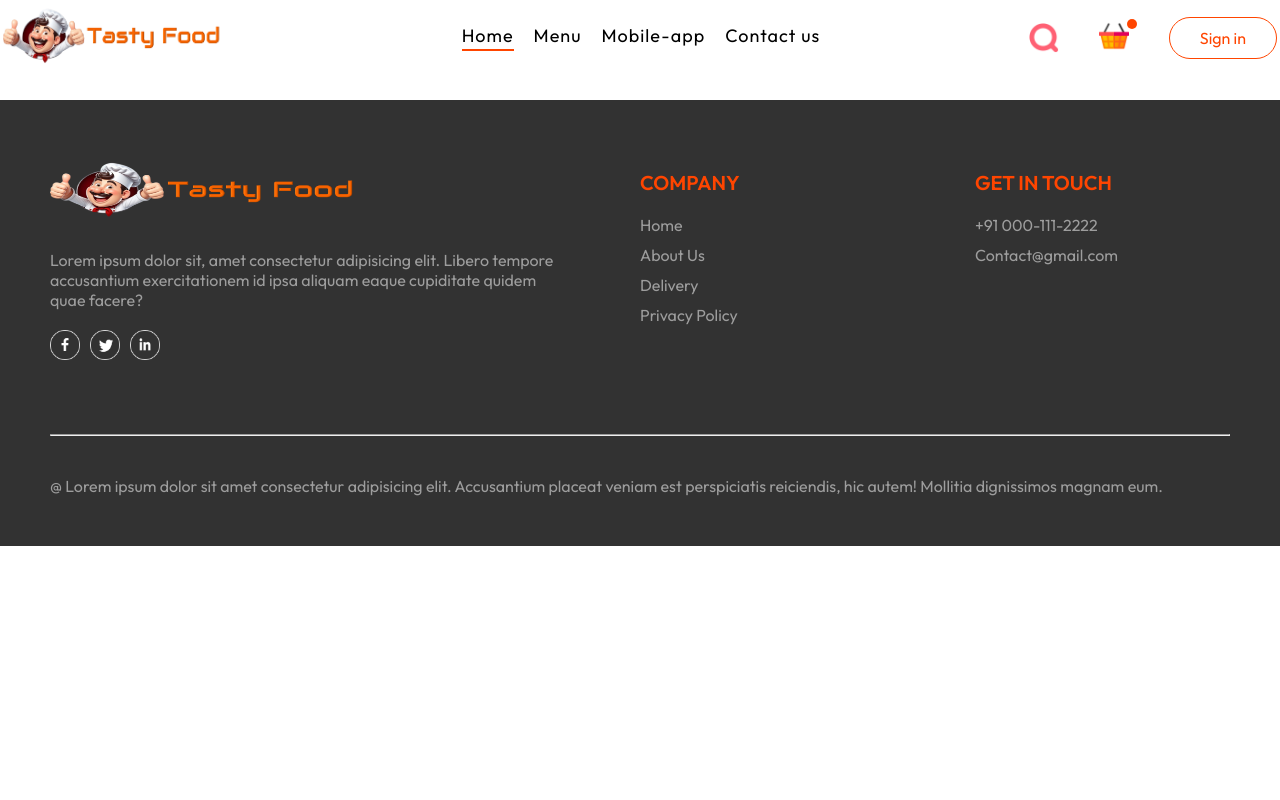
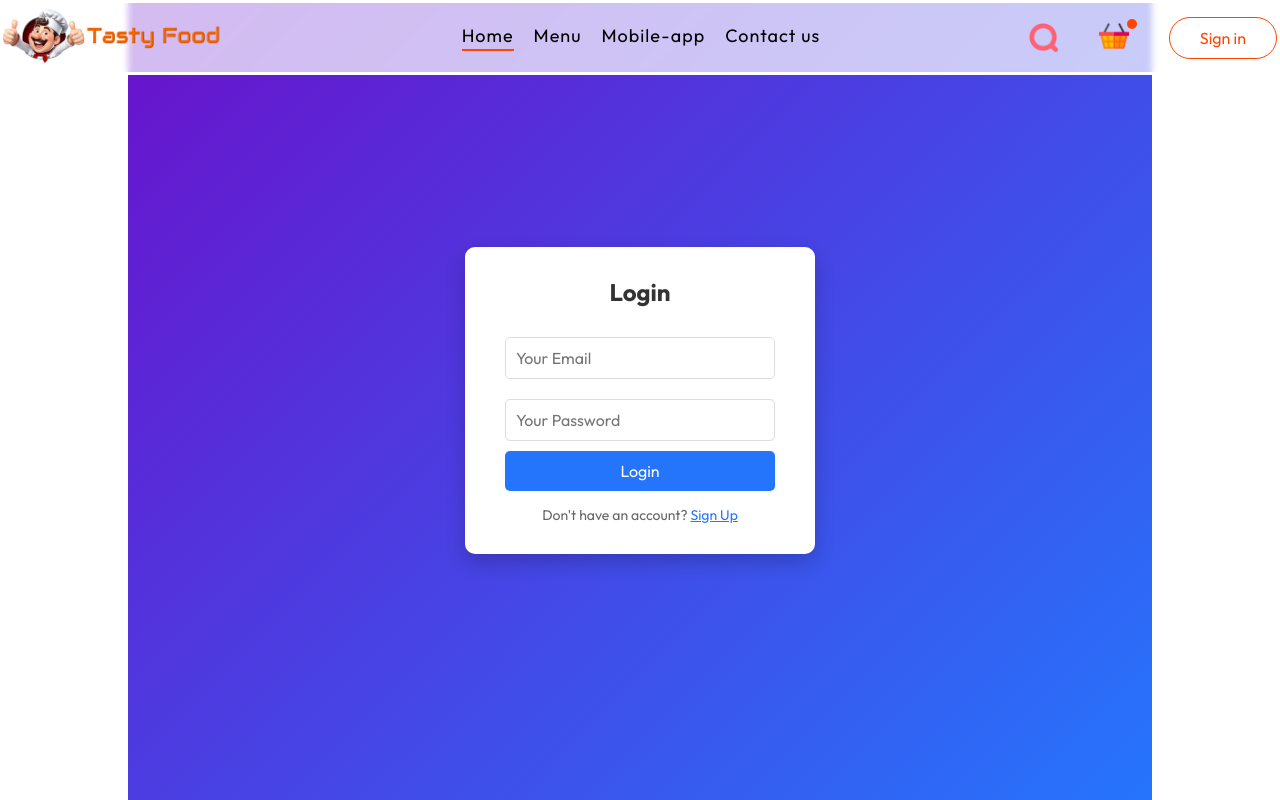
Before and after one commit to uttam9721/Restaurant, a React (Vite) app in the folder Frontend/: page /login in a window 1280 px wide. Shown: the top 800 px of the page. Built offline with nearby package versions, Linux system fonts and the light colour scheme.

Commit message:
login done

```diff
--- a/Frontend/src/App.jsx
+++ b/Frontend/src/App.jsx
@@ -18,6 +18,7 @@ const App = () => {
         <Route path='/' element={<Home/>}/>
         <Route path='/cart' element={<Cart/>}/>
         <Route path='/order' element={<PlaceOrder/>}/>
+        <Route path='/login' element={<LoginPopup/>}/>
 
       </Routes>
     </div>
--- a/Frontend/src/components/LoginPopup/LoginPopup.css
+++ b/Frontend/src/components/LoginPopup/LoginPopup.css
@@ -1,4 +1,4 @@
-.login-popup {
+/* .login-popup {
     position: absolute;
     z-index: 1;
     width: 100%;
@@ -19,4 +19,95 @@
     border-radius: 8px;
     font-size: 14px;
     animation: fadeIn 0.5s;
+    margin-top: 20px !important;
   }
+.login-popup-title img{
+  width: 10px;
+  cursor: pointer;
+}
+.login-popup-title{
+  display: flex;
+  justify-content:space-between;
+  align-items: center;
+  color: #333;
+
+}
+.login-popup-inputs{
+  display: flex;
+  flex-direction: column;
+  gap: 20px;
+} */
+
+/* General Container */
+.auth-container {
+  display: flex;
+  justify-content: center;
+  align-items: center;
+  height: 100vh;
+  background: linear-gradient(135deg, #6a11cb 0%, #2575fc 100%);
+  font-family: Arial, sans-serif;
+  margin: 0;
+}
+
+/* Authentication Box */
+.auth-box {
+  background: white;
+  padding: 30px 40px;
+  border-radius: 10px;
+  box-shadow: 0 8px 20px rgba(0, 0, 0, 0.2);
+  text-align: center;
+  width: 350px;
+}
+
+/* Title */
+.auth-box h2 {
+  margin-bottom: 20px;
+  color: #333;
+  font-size: 24px;
+}
+
+/* Input Fields */
+.auth-input {
+  width: 100%;
+  padding: 10px;
+  margin: 10px 0;
+  border: 1px solid #ddd;
+  border-radius: 5px;
+  font-size: 16px;
+}
+
+/* Button */
+.auth-button {
+  width: 100%;
+  padding: 10px;
+  background: #2575fc;
+  color: white;
+  border: none;
+  border-radius: 5px;
+  font-size: 16px;
+  cursor: pointer;
+  transition: background 0.3s;
+}
+
+.auth-button:hover {
+  background: #0056d2;
+}
+
+/* Footer Text */
+.auth-footer {
+  margin-top: 15px;
+  color: #666;
+  font-size: 14px;
+}
+
+/* Link */
+.auth-link {
+  color: #2575fc;
+  cursor: pointer;
+  text-decoration: underline;
+  transition: color 0.3s;
+}
+
+.auth-link:hover {
+  color: #0056d2;
+}
--- a/Frontend/src/components/LoginPopup/LoginPopup.jsx
+++ b/Frontend/src/components/LoginPopup/LoginPopup.jsx
@@ -1,37 +1,91 @@
-import React,{useState} from 'react'
-import './LoginPopup.css';
-import { assets } from '../../assets/assets';
-const LoginPopup = ({setShowLogin}) => {
-    const [currentState,setCurrentState] =useState('Sign up')
-  return (
-    <div className='lopi-popup'>
-        <form className='login-popup-container' >
-            {/* <div className=""> */}
-                <div className="login-popup-title">
-                {currentState}
-                <img onClick={()=>setShowLogin(false)} src={assets.cross_icon} alt="" />
-                </div>
-                <div className="login-popup-inputs">
-                    {currentState==="Login"?<></>: <input type='text' placeholder='Your Name'/>}
-                    <input type="text" placeholder="Your Name"  required/> <br />
-                    <input type="email" placeholder="Your Email" required/> <br />
-                    <input type="password" placeholder="Your Password" required/> <br />
-                </div>
-                <button>{currentState==="Sign Up"?"Create Account":"Login"}</button>
-                <div className="login-pop-condition">
-                    <input type="checkbox" required />
-                    <p>By continuing, i agree to the terms of use & privacy policy</p>
-                </div>
-                {currentState==="Login"?
-                <p>Create a new account ?  <span onClick={()=>setCurrentState("Sign Up")}>Click here</span></p>:
-                <p>Already have an account?  <span onClick={()=>setCurrentState("Login")}>Login here</span></p>}
+// import React,{useState} from 'react'
+// import './LoginPopup.css';
+// import { assets } from '../../assets/assets';
+// const LoginPopup = ({setShowLogin}) => {
+//     const [currentState,setCurrentState] =useState('Sign up')
+//   return (
+//     <div className='lopi-popup'>
+//         <form className='login-popup-container' >
+//             {/* <div className=""> */}
+//                 <div className="login-popup-title">
+//                 {currentState}
+//                 <img onClick={()=>setShowLogin(false)} src={assets.cross_icon} alt="" />
+//                 </div>
+//                 <div className="login-popup-inputs">
+//                     {currentState==="Login"?<></>: <input type='text' placeholder='Your Name'/>}
+//                     <input type="text" placeholder="Your Name"  required/> <br />
+//                     <input type="email" placeholder="Your Email" required/> <br />
+//                     <input type="password" placeholder="Your Password" required/> <br />
+//                 </div>
+//                 <button>{currentState==="Sign Up"?"Create Account":"Login"}</button>
+//                 <div className="login-pop-condition">
+//                     <input type="checkbox" required />
+//                     <p>By continuing, i agree to the terms of use & privacy policy</p>
+//                 </div>
+//                 {currentState==="Login"?
+//                 <p>Create a new account ?  <span onClick={()=>setCurrentState("Sign Up")}>Click here</span></p>:
+//                 <p>Already have an account?  <span onClick={()=>setCurrentState("Login")}>Login here</span></p>}
 
 
-            {/* </div> */}
+//             {/* </div> */}
+//         </form>
+
+//     </div>
+//   )
+// }
+
+// export default LoginPopup
+
+
+import React, { useState } from 'react';
+// import './LoginSignupPage.css';
+import './LoginPopup.css';
+const LoginSignupPage = () => {
+  const [isLogin, setIsLogin] = useState(true);
+
+  return (
+    <div className="auth-container">
+      <div className="auth-box">
+        <h2>{isLogin ? 'Login' : 'Sign Up'}</h2>
+        <form>
+          {!isLogin && (
+            <input
+              type="text"
+              placeholder="Your Name"
+              className="auth-input"
+              required
+            />
+          )}
+          <input
+            type="email"
+            placeholder="Your Email"
+            className="auth-input"
+            required
+          />
+          <input
+            type="password"
+            placeholder="Your Password"
+            className="auth-input"
+            required
+          />
+          <button type="submit" className="auth-button">
+            {isLogin ? 'Login' : 'Sign Up'}
+          </button>
         </form>
+        <p className="auth-footer">
+          {isLogin
+            ? "Don't have an account? "
+            : 'Already have an account? '}
+          <span
+            className="auth-link"
+            onClick={() => setIsLogin(!isLogin)}
+          >
+            {isLogin ? 'Sign Up' : 'Login'}
+          </span>
+        </p>
+      </div>
+    </div>
+  );
+};
 
-    </div>
-  )
-}
-
-export default LoginPopup
+export default LoginSignupPage;
```
